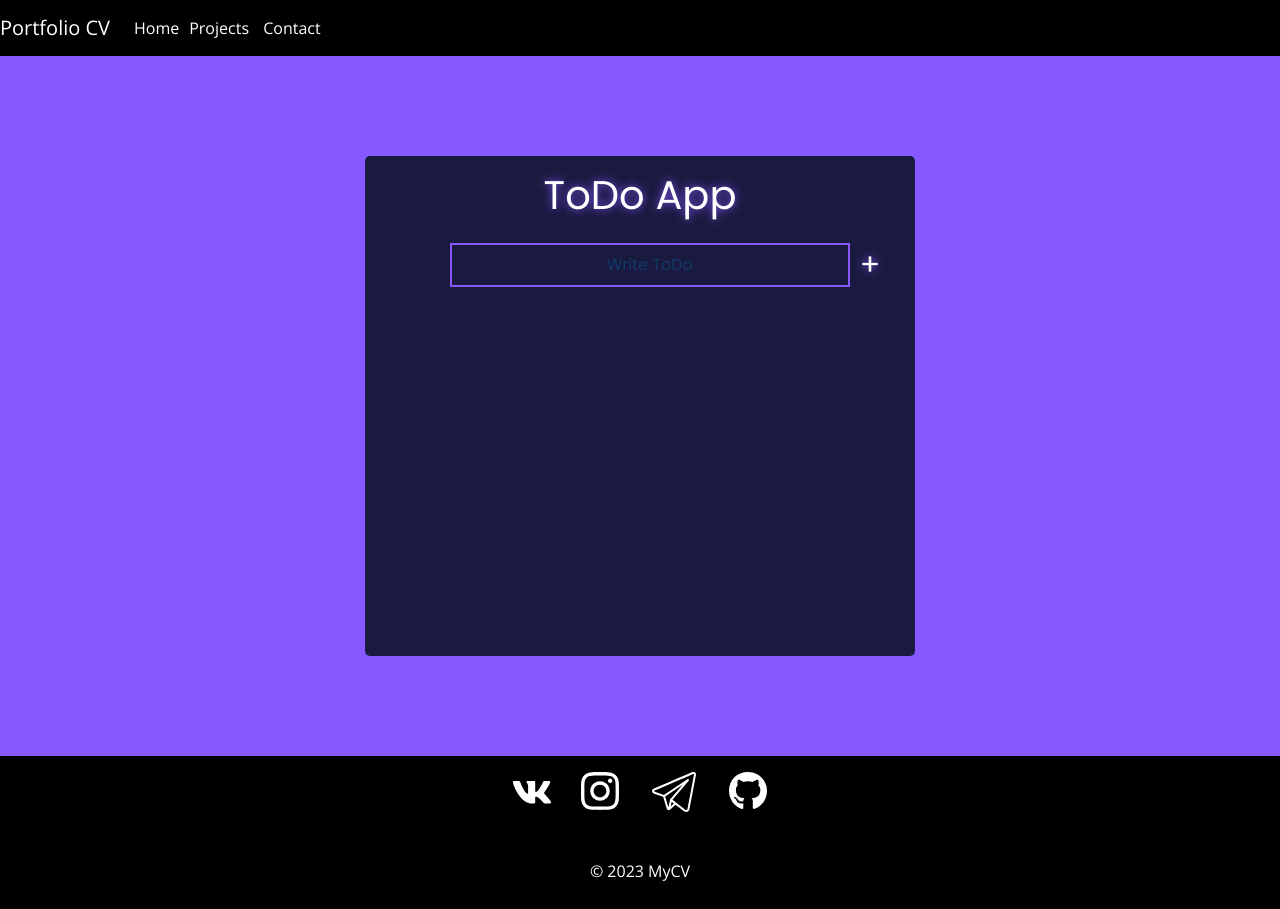
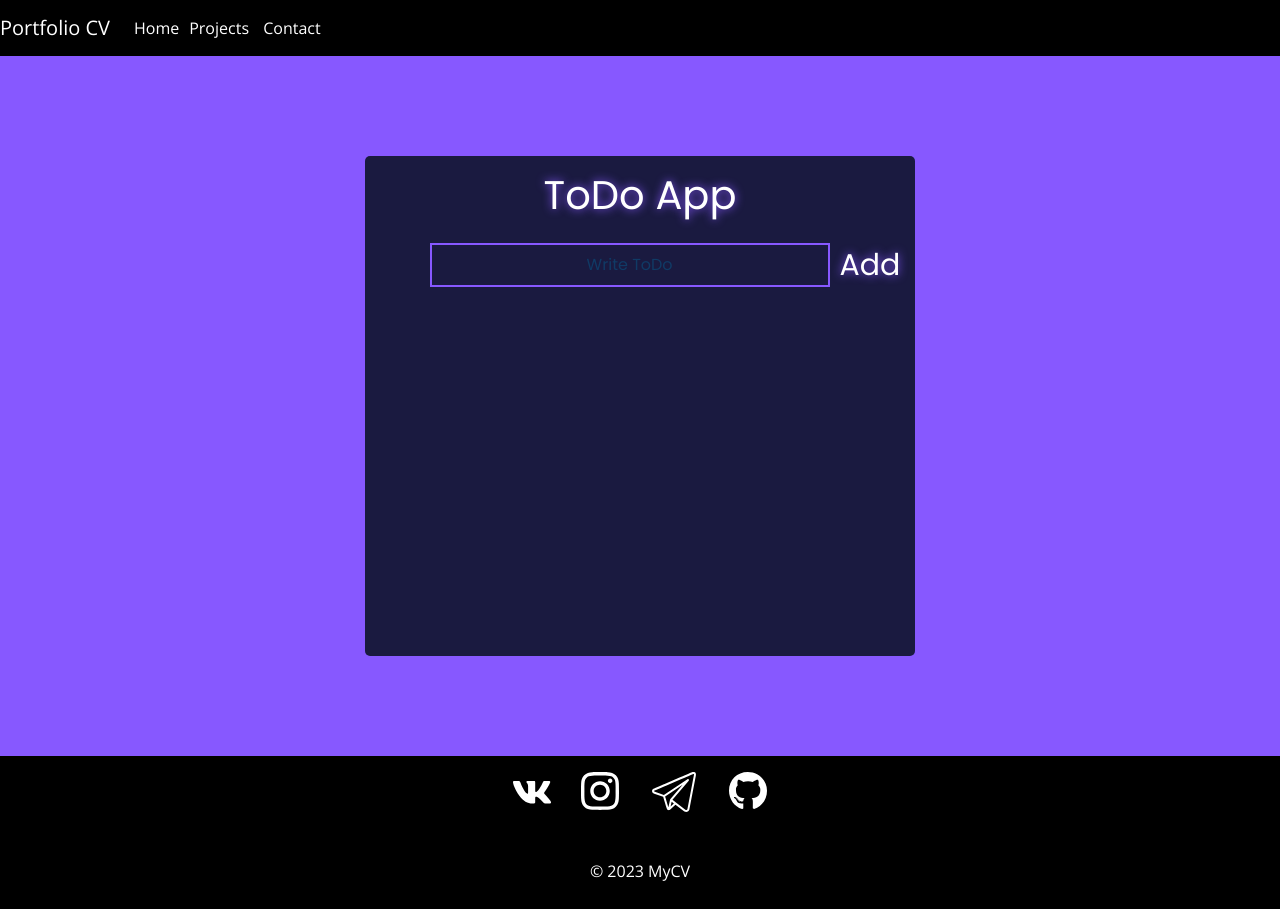
Before and after one commit to gnehgo/counter, a React (Create React App) app: page /todo in a window 1280 px wide. Built offline with nearby package versions, Linux system fonts and the light colour scheme.

Commit message:
Update InputField.js

```diff
--- a/src/components/ToDo/InputField.js
+++ b/src/components/ToDo/InputField.js
@@ -16,7 +16,7 @@ const InputField = ({text, handleInput, handeSubmit}) => {
                 onKeyUp={handleKeyUp}
                 onChange={event => handleInput(event.target.value)}
             />
-            <button  className={'ToDoBtn'} onClick={handeSubmit}>+</button>
+            <button  className={'ToDoBtn'} onClick={handeSubmit}>Add</button>
         </div>
     );
 };
```
